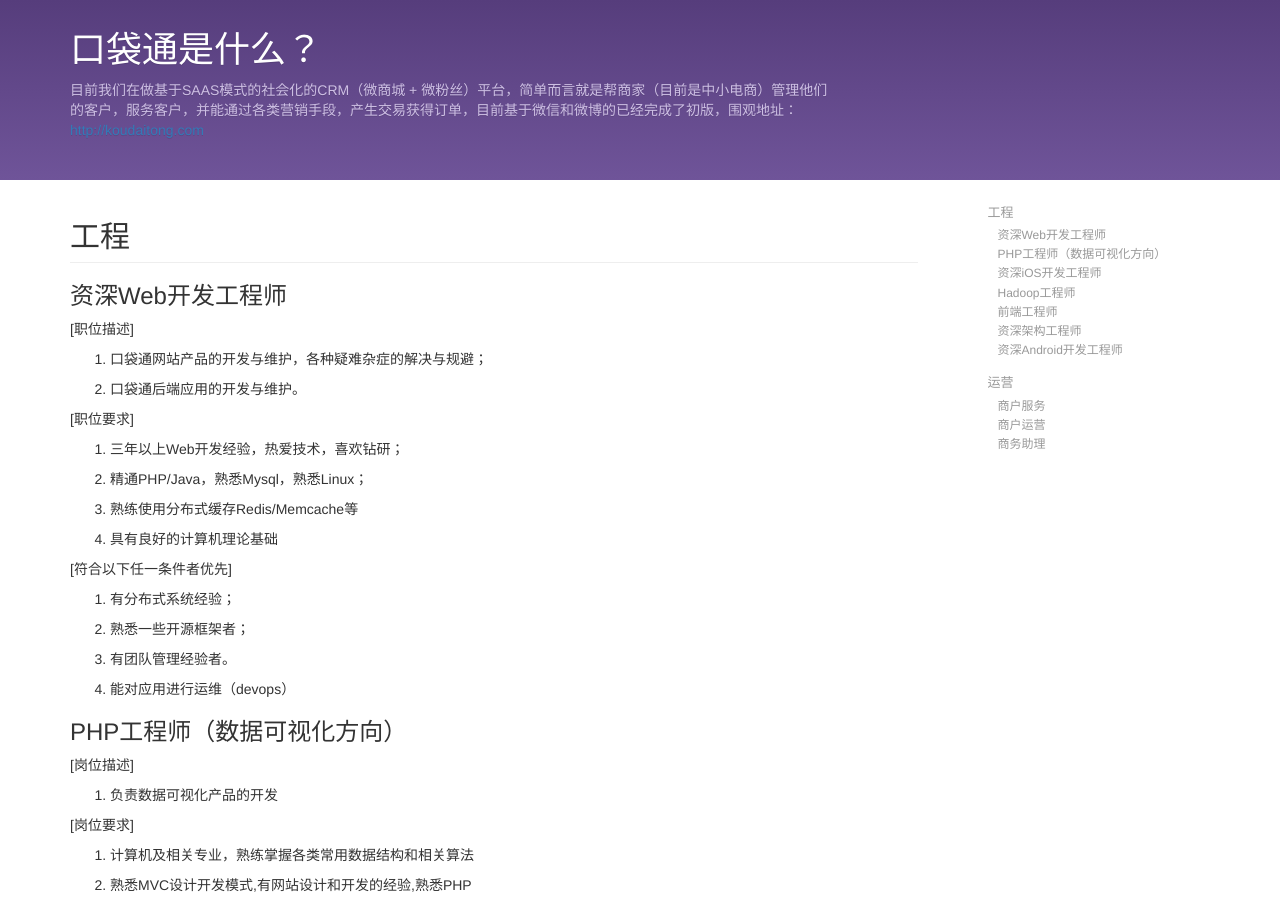
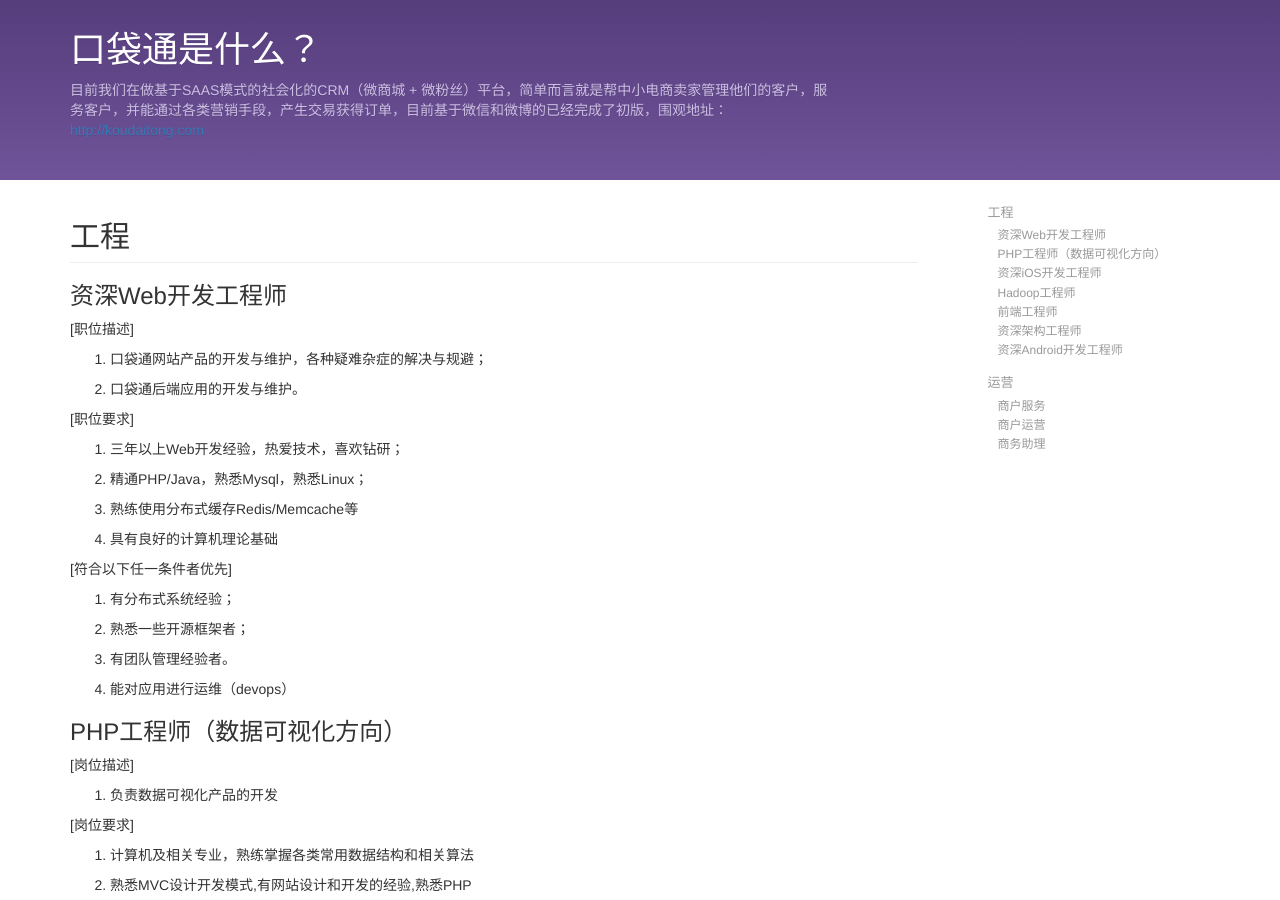
Before and after one commit to judielee/koudaitong.github.io, a Jekyll site: the page built from index.html, in a window 1280 px wide and 900 px high. Built offline with Jekyll 4.4.1, drawn with Linux system fonts in a browser that asks for light colours; nearby versions of some CDN libraries; Markdown is read by kramdown in place of the engine named in the settings.

Commit message:
Update default.html

```diff
--- a/_layouts/default.html
+++ b/_layouts/default.html
@@ -27,7 +27,7 @@
       <div class="job-header">
         <div class="container">
           <h1>口袋通是什么？</h1>
-          <p>目前我们在做基于SAAS模式的社会化的CRM（微商城 + 微粉丝）平台，简单而言就是帮商家（目前是中小电商）管理他们的客户，服务客户，并能通过各类营销手段，产生交易获得订单，目前基于微信和微博的已经完成了初版，围观地址：<a href="http://koudaitong.com" target="_blank">http://koudaitong.com</a></p>
+          <p>目前我们在做基于SAAS模式的社会化的CRM（微商城 + 微粉丝）平台，简单而言就是帮中小电商卖家管理他们的客户，服务客户，并能通过各类营销手段，产生交易获得订单，目前基于微信和微博的已经完成了初版，围观地址：<a href="http://koudaitong.com" target="_blank">http://koudaitong.com</a></p>
         </div>
       </div>
       <div id="carousel-example-generic" class="carousel slide hide" data-ride="carousel">
```
